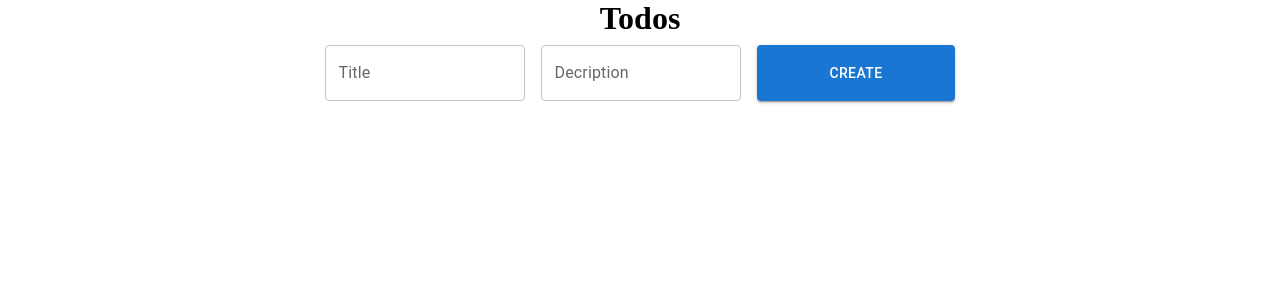
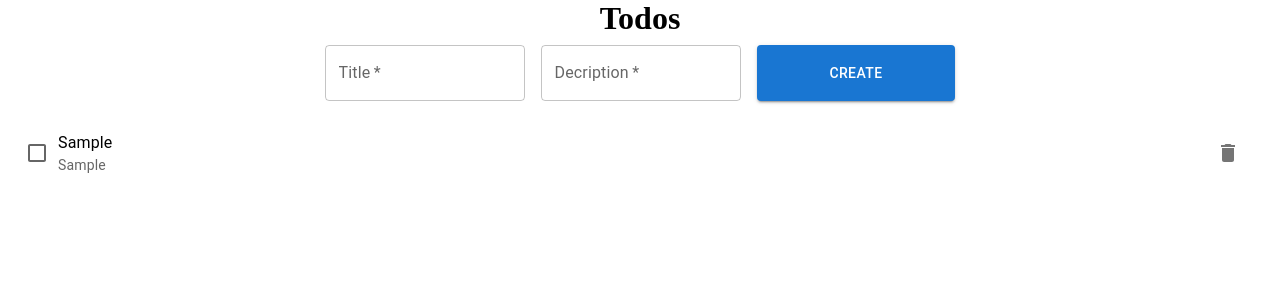
Before and after one commit to MashkaSladkykh/Todos, a React (Create React App) app: page / in a window 1280 px wide. Both pictures are taken after typing "Sample", "Sample" into the empty fields and a click on the button "CREATE". Shown: the top 300 px of the page. Built offline with nearby package versions, Linux system fonts and the light colour scheme.

Commit message:
added MUI, now todos App is working

```diff
--- a/package.json
+++ b/package.json
@@ -3,8 +3,7 @@
   "version": "0.1.0",
   "private": true,
   "dependencies": {
-    "@emotion/react": "^11.10.6",
-    "@emotion/styled": "^11.10.6",
+    "@mui/icons-material": "^5.11.11",
     "@mui/material": "^5.11.11",
     "@testing-library/jest-dom": "^5.16.5",
     "@testing-library/react": "^13.4.0",
--- a/src/components/Todos/EnterTodo/component.jsx
+++ b/src/components/Todos/EnterTodo/component.jsx
@@ -14,8 +14,8 @@ export const EnterTodo = ({ titleValue, descriptionValue, onTitleChange, onDescr
       noValidate
       autoComplete="off"
     >
-      <TextField id="outlined-basic" label="Title" variant="outlined" value={titleValue} onChange={onTitleChange}/>
-      <TextField id="outlined-basic" label="Decription" variant="outlined" value={descriptionValue} onChange={onDescriptionChange}/>
+      <TextField required id="outlined-basic" label="Title" variant="outlined" value={titleValue} onChange={onTitleChange}/>
+      <TextField required id="outlined-basic" label="Decription" variant="outlined" value={descriptionValue} onChange={onDescriptionChange}/>
       <Button variant="contained" className='button' onClick={onClick}>Create</Button>
     </Box>
   );
--- /dev/null
+++ b/src/components/Todos/List/Item/component.jsx
@@ -0,0 +1,21 @@
+import ListItem from '@mui/material/ListItem';
+import ListItemIcon from '@mui/material/ListItemIcon';
+import ListItemText from '@mui/material/ListItemText';
+import Checkbox from '@mui/material/Checkbox';
+import IconButton from '@mui/material/IconButton';
+import DeleteIcon from '@mui/icons-material/Delete';
+
+export const Item = ({ id, titleValue, descriptionValue, onRemoveTodo, onCheckTodo, checked }) => (
+    <ListItem>
+        <Checkbox checked={checked}  onClick={() => onCheckTodo(id)} />
+            <ListItemText
+                primary={titleValue}
+                secondary={descriptionValue}
+            />
+            <ListItemIcon>
+                <IconButton aria-label="delete" onClick={() => onRemoveTodo(id)}>
+                    <DeleteIcon />
+                </IconButton>
+            </ListItemIcon>
+    </ListItem>
+)
--- /dev/null
+++ b/src/components/Todos/List/component.jsx
@@ -0,0 +1,20 @@
+import List from '@mui/material/List';
+
+import { Item } from "./Item/component";
+
+export const TodosList = ({todos, onRemoveTodo, onCheckTodo}) => (
+    <List>
+        {todos.map(({id, titleValue, descriptionValue, checked}) =>(
+            <Item
+            key={id}
+            id={id}
+            titleValue={titleValue}
+            descriptionValue={descriptionValue}
+            onRemoveTodo={onRemoveTodo}
+            onCheckTodo={onCheckTodo}
+            checked={checked}
+          />
+
+        ) )}
+    </List>
+)
--- a/src/components/Todos/component.jsx
+++ b/src/components/Todos/component.jsx
@@ -1,4 +1,5 @@
-import { EnterTodo } from "./EnterTodo/component"
+import { EnterTodo } from "./EnterTodo/component";
+import { TodosList } from "./List/component";
 
 export const TodosComponent = ({ enterTitleTodo, enterDescriptionTodo, todos, isTodosEmpty, onEnterTitleTodo, onEnterDescriptionTodo, onAddTodo, onRemoveTodo, onCheckTodo }) => (
   <div>
@@ -10,6 +11,16 @@ export const TodosComponent = ({ enterTitleTodo, enterDescriptionTodo, todos, is
       onDescriptionChange={onEnterDescriptionTodo}
       onClick={onAddTodo}
     />
+     {isTodosEmpty
+      ? <div>THERE IS NOTHING HERE</div>
+      : (
+        <TodosList
+          todos={todos}
+          onRemoveTodo={onRemoveTodo}
+          onCheckTodo = {onCheckTodo}
+        />
+      )
+    }
 
 
   </div>
--- a/src/components/Todos/container.jsx
+++ b/src/components/Todos/container.jsx
@@ -25,9 +25,9 @@ export const Todos = () => {
     const handleAddTodo = () => {
       const { enterTitleTodo, enterDescriptionTodo, todos } = state;
       const newTodo = {
-        id: Math.round(Math.random() * 100),
-        title: enterTitleTodo,
-        description: enterDescriptionTodo,
+        id: new Date().getMilliseconds(),
+        titleValue: enterTitleTodo,
+        descriptionValue: enterDescriptionTodo,
         checked: false,
       }
       if(enterTitleTodo && enterDescriptionTodo !== ''){
```
Also changed, not shown: 1 other file (tests, documents, lock files or other folders).
